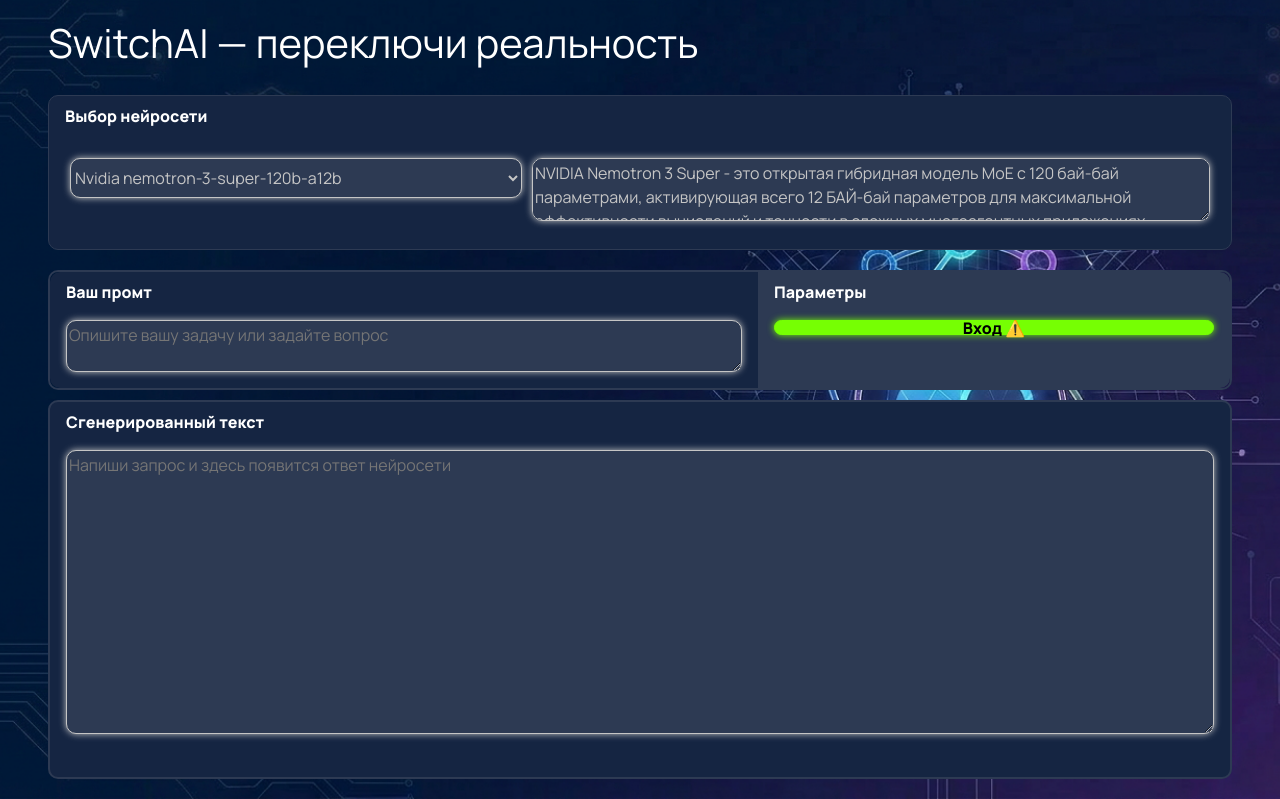
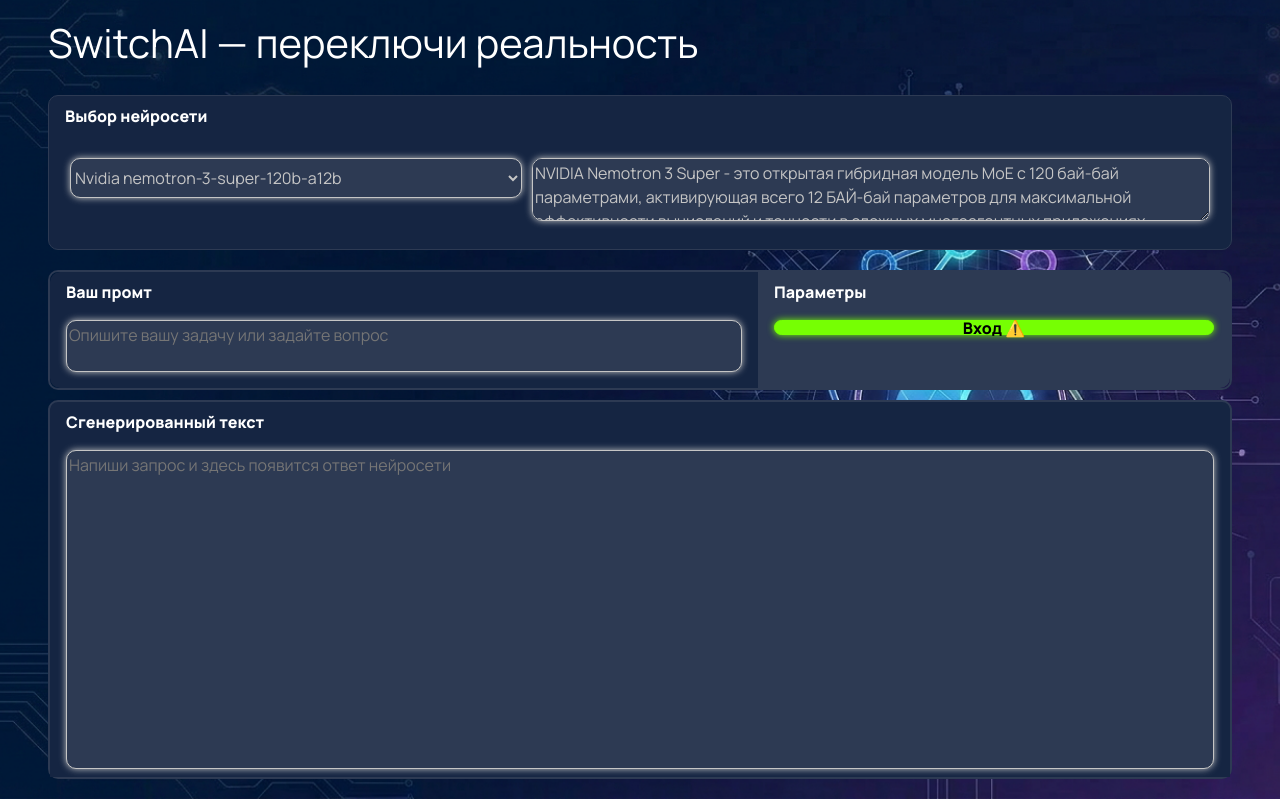
Before and after one commit to vladisupov/SwitchAI, a Flask app: template templates/neuro.html in a window 1280 px wide. Shown: the part 101-900 px from the top of the page. Run offline with Flask 3, Linux system fonts and the light colour scheme; the template is opened without the code that fills it, so the values that code supplies are empty; some libraries are stand-ins or nearby versions.

Commit message:
Корректировка интерфейса

```diff
--- a/templates/neuro.html
+++ b/templates/neuro.html
@@ -175,6 +175,7 @@
         justify-content: flex-start;
         color: #c5c5c5;
         background-color: #2d3a53;
+        resize: none;
     }
     .prompt-area:focus{
         outline: none;
@@ -313,7 +314,7 @@
         align-items: center;
         background-color: #152542;
         width: 100%;
-        height: 80%;
+        height: 90%;
         padding: 0.5rem 1rem;
     }
     .generated-text-area {                                                  /* textarea для сгенерированного тектса */
@@ -323,6 +324,7 @@
         border-radius: 10px;
         width: 100%;
         height: 100%;
+        resize: none;
         text-align: start;
         color: #c5c5c5;
         background-color: #2d3a53;
```
